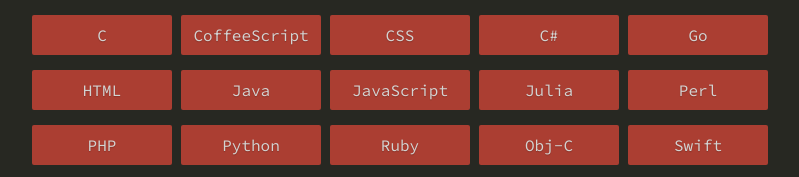
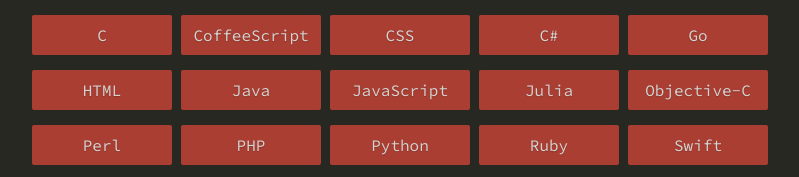
Before and after one commit to davidsonfellipe/im-coder, a website: page app/index.html in a window 1280 px wide. Shown: the part 273-450 px from the top of the page, without its empty margins (240-1039 px from the left). Drawn offline with Linux system fonts and the light colour scheme.

Commit message:
alphabetical order.

```diff
--- a/app/index.html
+++ b/app/index.html
@@ -42,11 +42,11 @@
         <li class="im-coder-lang" data-syntax-lang="java">Java</li>
         <li class="im-coder-lang" data-syntax-lang="js">JavaScript</li>
         <li class="im-coder-lang" data-syntax-lang="julia">Julia</li>
+        <li class="im-coder-lang" data-syntax-lang="objc">Objective-C</li>
         <li class="im-coder-lang" data-syntax-lang="perl">Perl</li>
         <li class="im-coder-lang" data-syntax-lang="php">PHP</li>
         <li class="im-coder-lang" data-syntax-lang="python">Python</li>
         <li class="im-coder-lang" data-syntax-lang="ruby">Ruby</li>
-        <li class="im-coder-lang" data-syntax-lang="objc">Obj-C</li>
         <li class="im-coder-lang" data-syntax-lang="swift">Swift</li>
         <li>
           <textarea id="im-coder-paste" class="im-coder-paste" placeholder="choose one language or paste a fake code here"></textarea>
```
